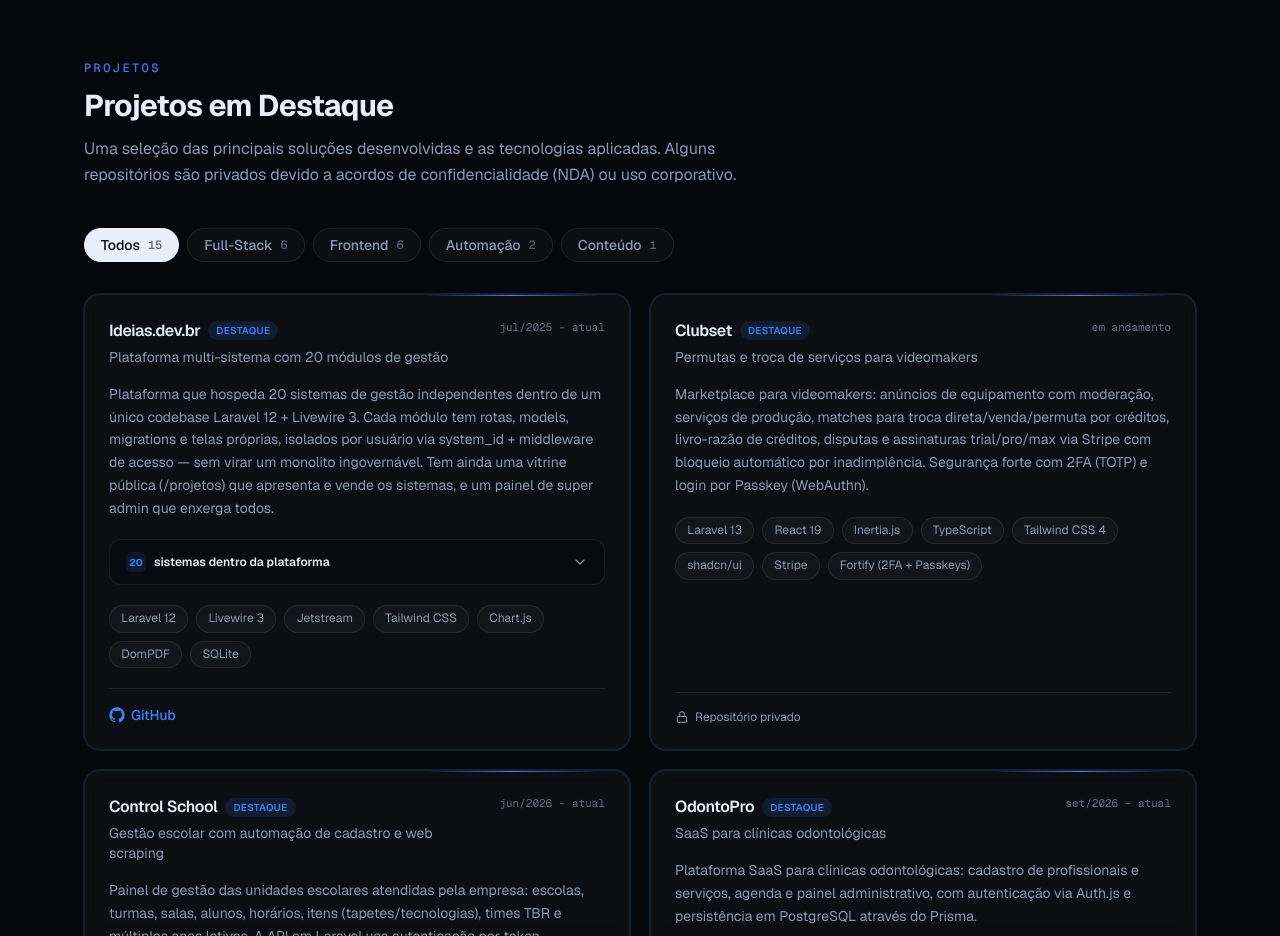
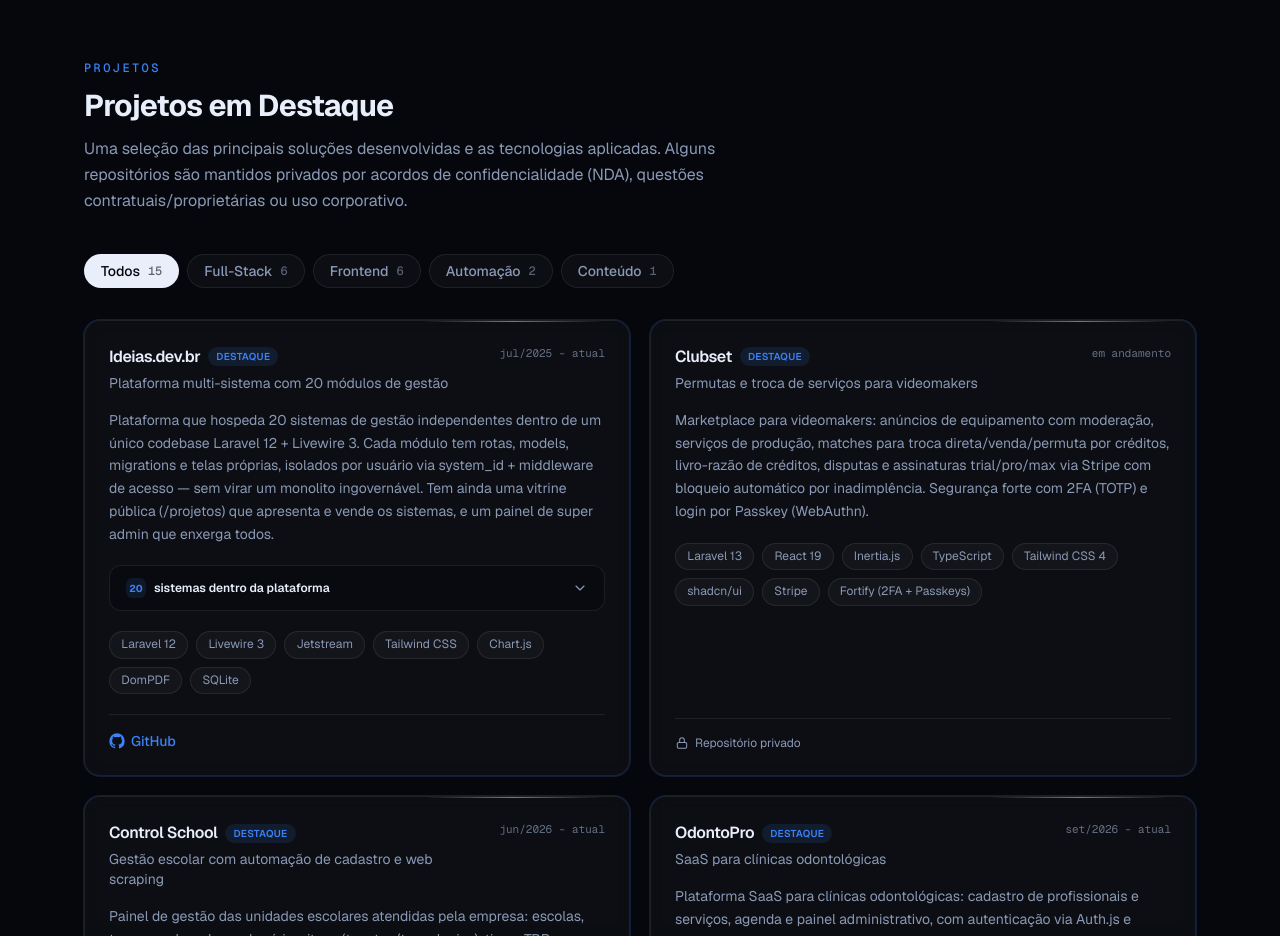
Before and after one commit to LucasCastro100/portfolio-lucas, a Next.js app: page / in a window 1280 px wide. Shown: the part 2720-3656 px from the top of the page. Built offline with nearby package versions, Linux system fonts and the light colour scheme.

Commit message:
chore(conteudo): inclui motivo contratual/proprietario nos repositorios privados

```diff
--- a/src/components/projects.tsx
+++ b/src/components/projects.tsx
@@ -37,7 +37,7 @@
       <SectionHeading
         eyebrow="Projetos"
         title="Projetos em Destaque"
-        description="Uma seleção das principais soluções desenvolvidas e as tecnologias aplicadas. Alguns repositórios são privados devido a acordos de confidencialidade (NDA) ou uso corporativo."
+        description="Uma seleção das principais soluções desenvolvidas e as tecnologias aplicadas. Alguns repositórios são mantidos privados por acordos de confidencialidade (NDA), questões contratuais/proprietárias ou uso corporativo."
       />
 
       <Reveal>
```
